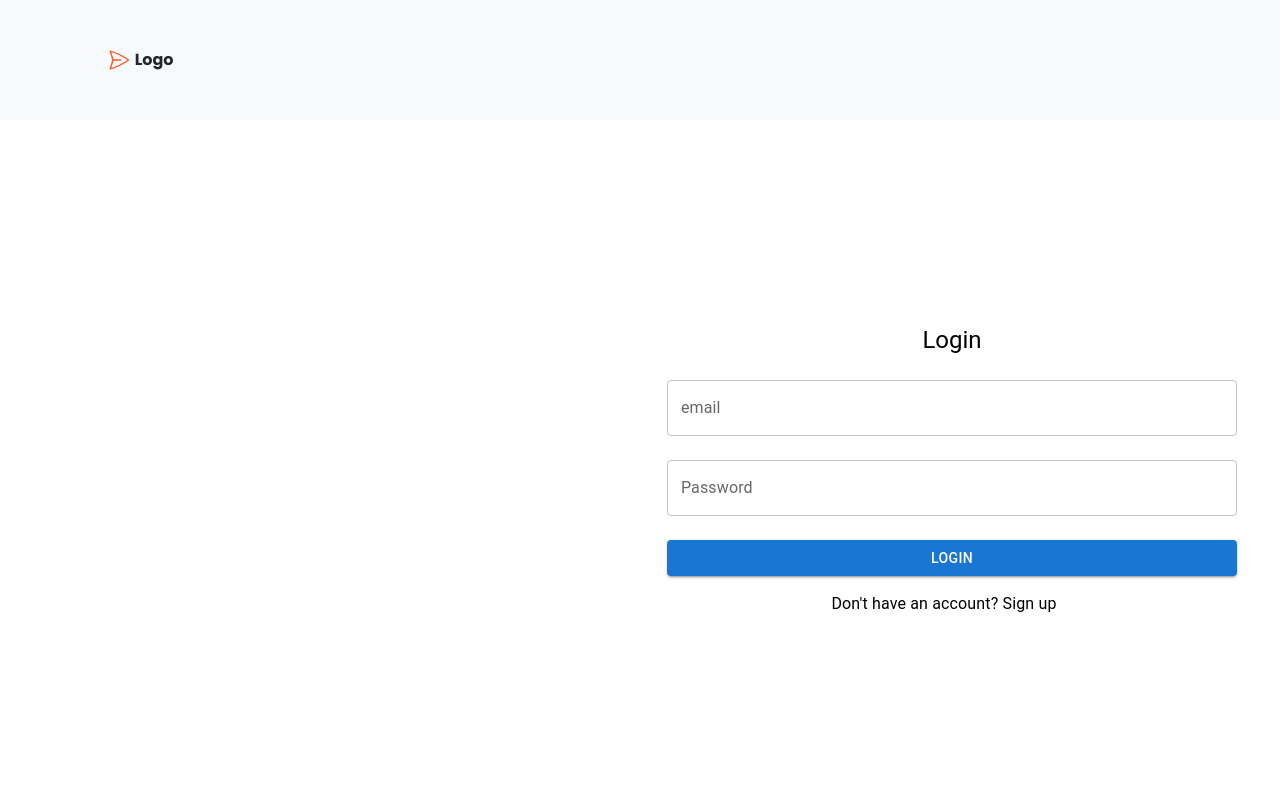
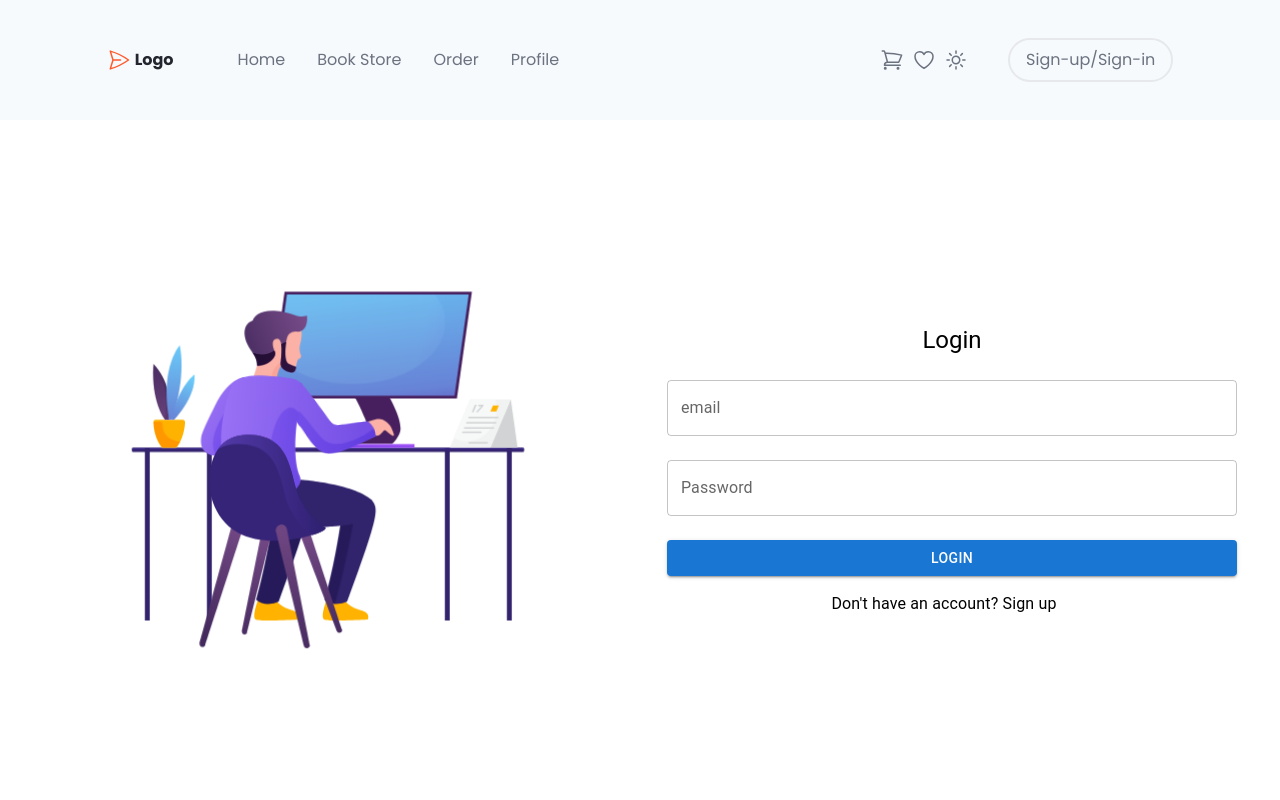
Before and after one commit to abraham-lopez-k3/online-book-sales-website, a React (Create React App) app in the folder client/: page /login in a window 1280 px wide. Shown: the top 800 px of the page. Built offline with nearby package versions, Linux system fonts and the light colour scheme.

Commit message:
Update index.css

```diff
--- a/client/src/index.css
+++ b/client/src/index.css
@@ -12,70 +12,7 @@ code {
   font-family: source-code-pro, Menlo, Monaco, Consolas, 'Courier New',
     monospace;
 }
-/* Animations */
-.fromTop{
-  animation: slideTop 1s ease forwards;
-}
-.fromLeft{
-  animation: slideLeft 1s ease forwards;
-}
-.fromRight{
-  animation: slideRight 1s ease forwards;
-}
-.fromBottom{
-  animation: slideBottom 1s ease forwards;
-}
 
-@keyframes slideRight {
-  0% {
-    transform: translateX(100px);
-    opacity: 0;
-  }
-  100% {
-    transform: translateX(0);
-    opacity: 1;
-  }
-}
-@keyframes slideLeft {
-  0% {
-    transform: translateX(-100px);
-    opacity: 0;
-  }
-  100% {
-    transform: translateX(0);
-    opacity: 1;
-  }
-}
-@keyframes slideTop {
-  0% {
-    transform: translateY(-100px);
-    opacity: 0;
-  }
-  100% {
-    transform: translateY(0);
-    opacity: 1;
-  }
-}
-@keyframes slideBottom {
-  0% {
-    transform: translateY(100px);
-    opacity: 0;
-  }
-  100% {
-    transform: translateY(0);
-    opacity: 1;
-  }
-}
-@keyframes zoomIn {
-  0% {
-    transform: scale(0);
-    opacity: 0;
-  }
-  100% {
-    transform: scale(1);
-    opacity: 1;
-  }
-}
 @tailwind base;
 @tailwind components;
 @tailwind utilities;
```
